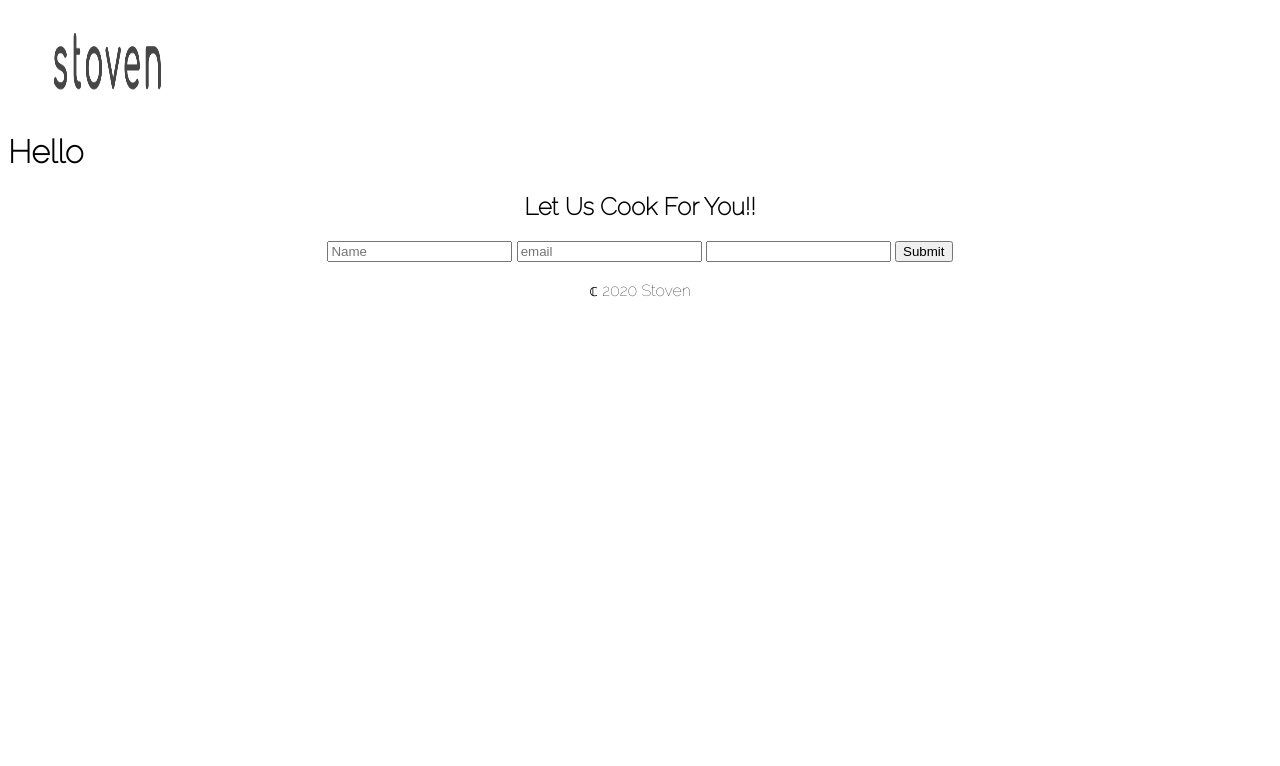
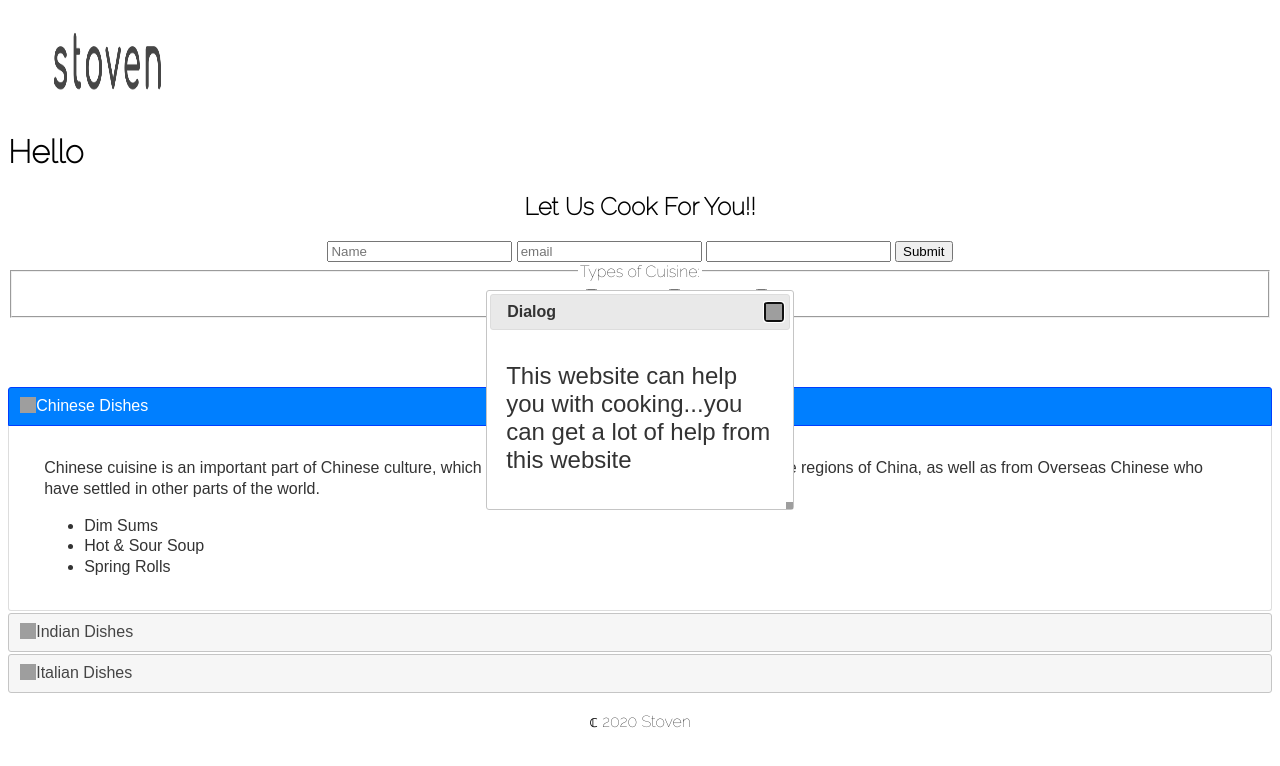
Before and after one commit to motasimfoad/stoven, a plain HTML site: page index.html in a window 1280 px wide. Drawn offline with nearby package versions, Linux system fonts and the light colour scheme; files that its build step writes are made by us from their sources; grey boxes are pictures that could not be loaded.

Commit message:
merging files

```diff
--- a/index.html
+++ b/index.html
@@ -11,6 +11,16 @@
         <link rel="stylesheet" href="//code.jquery.com/ui/1.12.1/themes/base/jquery-ui.css">
         <link rel="stylesheet" href="/resources/demos/style.css">
         <link rel="stylesheet" href="./style.css">
+        <script>
+            $( function() {
+                $( "#accordion").accordion();
+            } );
+            $( ".selector" ).accordion({
+                active: 2
+            });
+                var active = $( ".selector" ).accordion( "option", "active" );
+                $( ".selector" ).accordion( "option", "active", 2 );
+            </script>
     </head>
     <body>
         <div>
@@ -19,7 +29,16 @@
         <h1>
             Hello
         </h1>
-        <div class="carosal"></div>
+        <div class="carosal">
+            <div id="dialog" title="Dialog">
+                <p style="font-size: 1.5em">This website can help you with cooking...you can get a lot of help from this website</p>
+            </div>
+            <script>
+                $( function() {
+                  $( "#dialog" ).dialog();
+                } );
+            </script>
+        </div>
         <div class="form">
             <div class="form_basics">
                 <h2>
@@ -40,9 +59,62 @@
                     </script>
                 </form>
             </div>
-            <div class="checkbox"></div>
+            <div class="checkbox">
+                <fieldset>
+                   <legend>Types of Cuisine: </legend>
+                   <label for="checkbox-1">CHINESE</label>
+                   <input type="checkbox" name="checkbox-1" id="checkbox-1">
+                   <label for="checkbox-2">INDIAN</label>
+                   <input type="checkbox" name="checkbox-2" id="checkbox-2">
+                   <label for="checkbox-3">ITALIAN</label>
+                   <input type="checkbox" name="checkbox-3" id="checkbox-3">
+               </fieldset>
+
+                   <script>
+                   $( function() {
+                   $( "input" ).checkboxradio();
+                   } );
+                   </script>
+           </div>
         </div>
-        <div class="accordian"></div>
+        <h2 style="text-align: center;">Dishes</h2>
+        <div id="accordion">
+            <h3>Chinese Dishes</h3>
+            <div>
+                <p>
+                    Chinese cuisine is an important part of Chinese culture, which includes cuisine originating from the diverse regions of China, as well as from Overseas Chinese who have settled in other parts of the world.
+                </p>
+                    <ul>
+                    <li>Dim Sums</li>
+                    <li>Hot &amp; Sour Soup</li>
+                    <li>Spring Rolls</li>
+                    </ul>
+            </div>
+            <h3>Indian Dishes</h3>
+            <div>
+                <p>
+                    Indian cuisine consists of a variety of regional and traditional cuisines native to the Indian subcontinent. Given the diversity in soil, climate, culture, ethnic groups, and occupations, these cuisines vary substantially and use locally available spices, herbs, vegetables, and fruits.
+                </p>
+                    <ul>
+                    <li>Aloo Tikki</li>
+                    <li>Chole Bhature</li>
+                    <li>Amritsari Kulcha</li>
+                    </ul>
+            </div>
+            <h3>Italian Dishes</h3>
+            <div>
+                <p>
+                    Italian cuisine is a Mediterranean cuisine consisting of the ingredients, recipes and cooking techniques developed across the Italian Peninsula since antiquity, and later spread around the world together with waves of Italian diaspora.
+                </p>
+                    <ul>
+                    <li>Panzenella</li>
+                    <li>Bruschetta</li>
+                    <li>Focaccia Bread</li>
+                    </ul>
+                </div>
+
+        </div>
+            </div>
         <br>
 
         <footer>
--- a/style.css
+++ b/style.css
@@ -18,3 +18,7 @@ body{
 footer{
     text-align: center;
 }
+
+fieldset{
+    text-align: center;
+}
```
